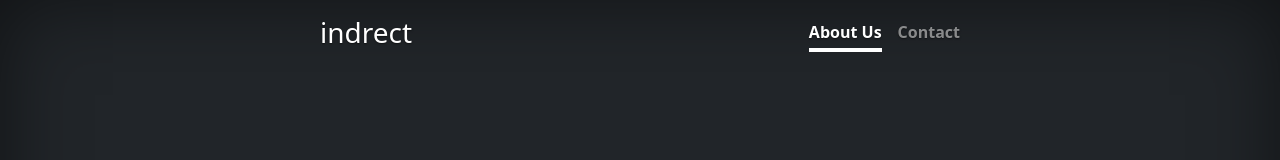
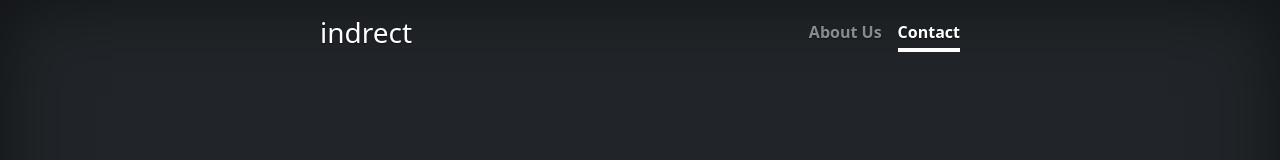
Before and after one commit to segarjr/indrect, an Eleventy site: page contact.html in a window 1280 px wide. Shown: the top 160 px of the page. Built offline with nearby package versions, Linux system fonts and the light colour scheme; Eleventy itself is replaced by a stand-in of ours; files that its build step writes are made by us from their sources.

Commit message:
active class in nav

```diff
--- a/_includes/_base.html
+++ b/_includes/_base.html
@@ -27,8 +27,8 @@
             <h3 class="float-md-start mb-0">indrect</h3>
           </a>
           <nav class="nav nav-masthead justify-content-center float-md-end">
-            <a class="nav-link active" aria-current="page" href="/">About Us</a>
-            <a class="nav-link" href="/contact">Contact</a>
+            <a class="nav-link {% if page.url == '/' %} active {% endif %}" aria-current="page" href="/">About Us</a>
+            <a class="nav-link {% if page.url == '/contact/' %} active {% endif %}" href="/contact">Contact</a>
           </nav>
         </div>
       </header>
```
